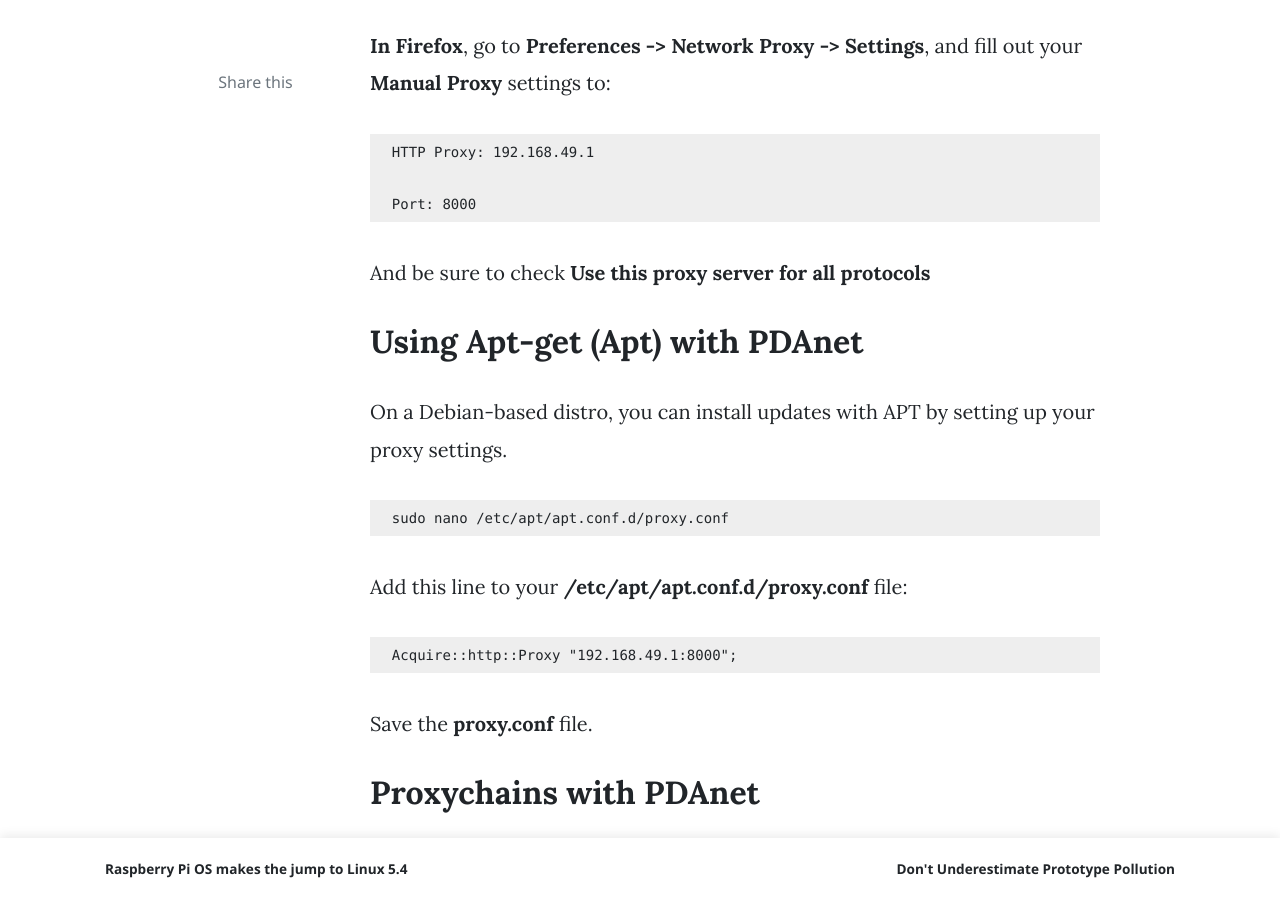
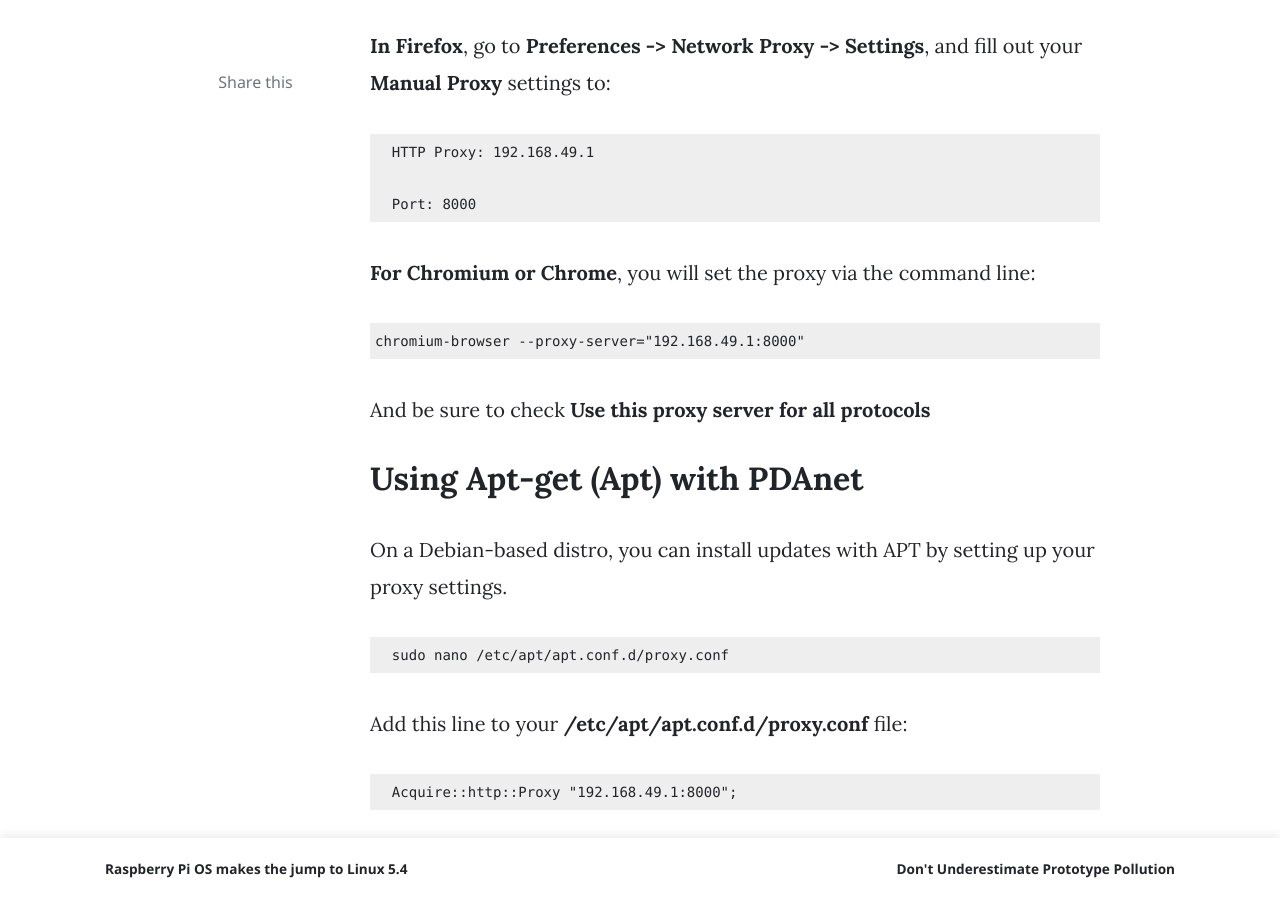
Before and after one commit to d0zme/d0z-medium, a Jekyll site: the page built from _posts/2020-09-05-pdanet-on-linux.md, in a window 1280 px wide and 900 px high, scrolled down 2038 px. Built offline with Jekyll 4.4.1, drawn with Linux system fonts in a browser that asks for light colours; nearby versions of some CDN libraries; comment, search, counter and statistics services are not loaded.

Commit message:
Update 2020-09-05-pdanet-on-linux.md

```diff
--- a/_posts/2020-09-05-pdanet-on-linux.md
+++ b/_posts/2020-09-05-pdanet-on-linux.md
@@ -38,6 +38,12 @@
   Port: 8000
 </pre>
 
+**For Chromium or Chrome**, you will set the proxy via the command line:
+
+<pre>
+chromium-browser --proxy-server="192.168.49.1:8000"
+</pre>
+
 And be sure to check **Use this proxy server for all protocols**
 
 ## Using Apt-get (Apt) with PDAnet
```
